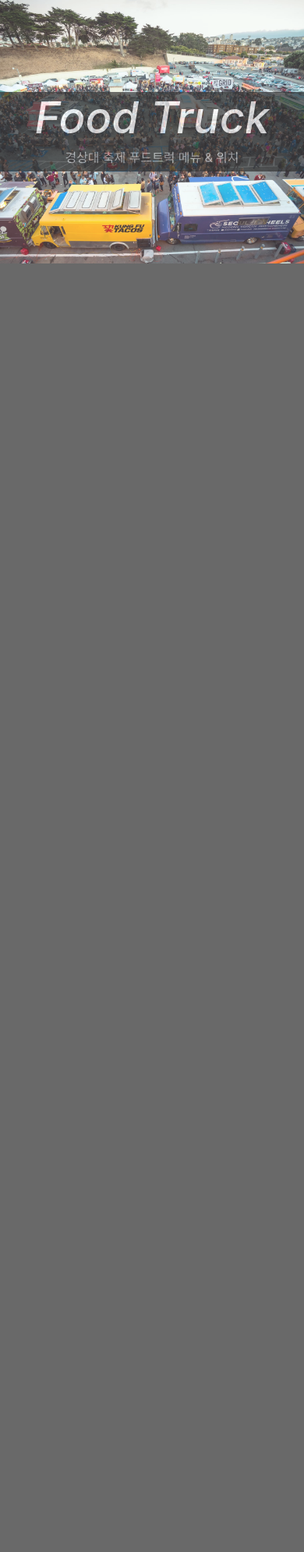
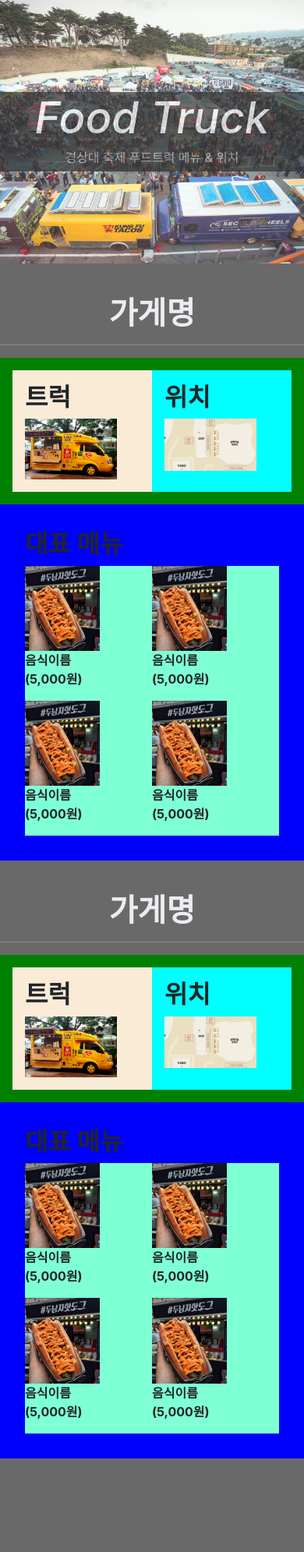
Before and after one commit to dahae0320/GNU_FestivalPage, a Django app: page / in a window 390 px wide. Shown: the top 1991 px of the page at 78% size. Run offline with Django 3.2, Linux system fonts and the light colour scheme; some libraries are stand-ins or nearby versions.

Commit message:
푸드트럭소개 추가 -반응형 적용 -디자인요소 아직 미완(틀만)

```diff
--- a/festival/static/festival/foodtruck.css
+++ b/festival/static/festival/foodtruck.css
@@ -1,9 +1,5 @@
-.ft_title {
-    font-weight: bold;
-    font-size: 2.5rem;
-    margin-left: 0.5em;
-    margin-bottom: 0.5em;
-    text-align: center;
+hr {
+    background-color: #9D9D9D;
 }
 
 /*
@@ -45,20 +41,90 @@ header
 푸드트럭 정보
 *
 */
-.truck {
+
+
+
+
+.foodtruck {
+    flex-basis: 100%;
+    height: 2000px;
+    background-color: dimgrey;
+}
+
+.truck_title {
+    text-align: center;
+    margin-top: 1em;
+    font-size: 3rem;
+    font-weight: bold;
+    color: #ECECF1;
+}
+
+.truck_subtitle {
+    font-weight: bold;
+    font-size: 2rem;
+}
+.truck_total {
+    background-color: yellow;
+}
+
+.truck_top {
     display: flex;
     flex-wrap: wrap;
-    flex-basis: 100%;
-    height: 2000px;
-    background-color: dimgray;
+    background-color: green;
+    padding: 1em;
 }
 
+.truck_top_left {
+    flex-basis: 50%;
+    background-color: antiquewhite;
+    padding: 1em;
+}
+
+.truck_top_right {
+    flex-basis: 50%;
+    background-color: aqua;
+    padding: 1em;
+}
+
+.truck_top_image {
+    width: 80%;
+    background-color: black;
+}
+
+.truck_top_image > img {
+    max-width: 100%;
+}
+
+.truck_bottom {
+    background-color: blue;
+    padding: 2em;
+}
+
+.truck_bottom_contents {
+    display: flex;
+    flex-wrap: wrap;
+    background-color: aquamarine;
+}
+
+.truck_bottom_img {
+    flex-grow: 1;
+    margin-right: 1em;
+}
+
+.truck_bottom_img > img {
+}
+
+.truck_bottom_img > p {
+    font-weight: bold;
+    font-size: 1rem;
+}
 /*
 *
 미디어 쿼리
 *
 */
 @media screen and (max-width: 700px) {
+    /* header */
     .ft_header {
         height: 40vh;
     }
@@ -71,7 +137,20 @@ header
         font-size: 1rem;
     }
 
-    .ft_title {
-        font-size: 2.0rem;
+    .truck_title {
+        font-size: 2.5rem;
     }
+
+
 }
+
+
+@media screen and (max-width: 430px) {
+    .truck_bottom_img {
+        width: 6rem;
+        max-width: 100%
+}
+.truck_bottom_img > img {
+    max-width: 6rem
+}
+}
--- a/festival/templates/foodtruck.html
+++ b/festival/templates/foodtruck.html
@@ -17,6 +17,92 @@
 
 
 <!-- 푸드트럭 정보 -->
-<div class="truck">
+<div class="foodtruck">
+    <div class="truck">
+        <h1 class="truck_title">가게명</h1>
+    </div>
+    <hr>
+    <div class="truck_total">
+        <div class="truck_top">
+            <div class="truck_top_left">
+                <h1 class="truck_subtitle">트럭</h1>
+                <div class="truck_top_image">
+                    <img src="{% static 'tk1.png' %}">
+                </div>
+            </div>
+            <div class="truck_top_right">
+                <h1 class="truck_subtitle">위치</h1>
+                <div class="truck_top_image">
+                    <img src="{% static 'tk1_loc.jpg' %}">
+                </div>
+            </div>
+        </div>
+        <div class="truck_bottom">
+            <h1 class="truck_subtitle">대표 메뉴</h1>
+            <div class="truck_bottom_contents">
+                <div class="truck_bottom_img">
+                    <img src="{% static 'tk1_food1.png' %}">
+                    <p>음식이름<br>(5,000원)</p>
+                </div>
+                <div class="truck_bottom_img">
+                    <img src="{% static 'tk1_food1.png' %}">
+                    <p>음식이름<br>(5,000원)</p>
+                </div>
+                <div class="truck_bottom_img">
+                    <img src="{% static 'tk1_food1.png' %}">
+                    <p>음식이름<br>(5,000원)</p>
+                </div>
+                <div class="truck_bottom_img">
+                    <img src="{% static 'tk1_food1.png' %}">
+                    <p>음식이름<br>(5,000원)</p>
+                </div>
+            </div>
+        </div>
+    </div>
+
+
+
+
+    <div class="truck">
+            <h1 class="truck_title">가게명</h1>
+        </div>
+        <hr>
+        <div class="truck_total">
+            <div class="truck_top">
+                <div class="truck_top_left">
+                    <h1 class="truck_subtitle">트럭</h1>
+                    <div class="truck_top_image">
+                        <img src="{% static 'tk1.png' %}">
+                    </div>
+                </div>
+                <div class="truck_top_right">
+                    <h1 class="truck_subtitle">위치</h1>
+                    <div class="truck_top_image">
+                        <img src="{% static 'tk1_loc.jpg' %}">
+                    </div>
+                </div>
+            </div>
+            <div class="truck_bottom">
+                <h1 class="truck_subtitle">대표 메뉴</h1>
+                <div class="truck_bottom_contents">
+                    <div class="truck_bottom_img">
+                        <img src="{% static 'tk1_food1.png' %}">
+                        <p>음식이름<br>(5,000원)</p>
+                    </div>
+                    <div class="truck_bottom_img">
+                        <img src="{% static 'tk1_food1.png' %}">
+                        <p>음식이름<br>(5,000원)</p>
+                    </div>
+                    <div class="truck_bottom_img">
+                        <img src="{% static 'tk1_food1.png' %}">
+                        <p>음식이름<br>(5,000원)</p>
+                    </div>
+                    <div class="truck_bottom_img">
+                        <img src="{% static 'tk1_food1.png' %}">
+                        <p>음식이름<br>(5,000원)</p>
+                    </div>
+                </div>
+            </div>
+        </div>
 </div>
 {% endblock %}
```
